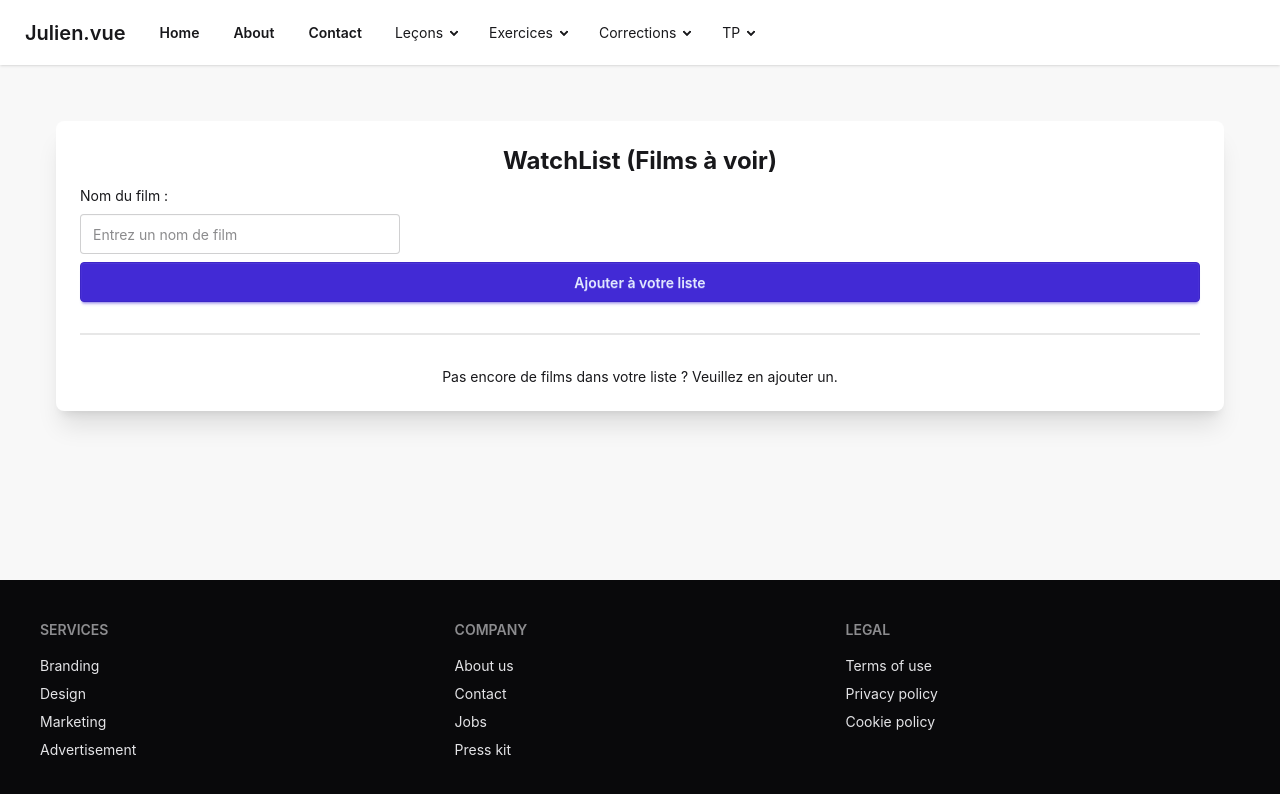
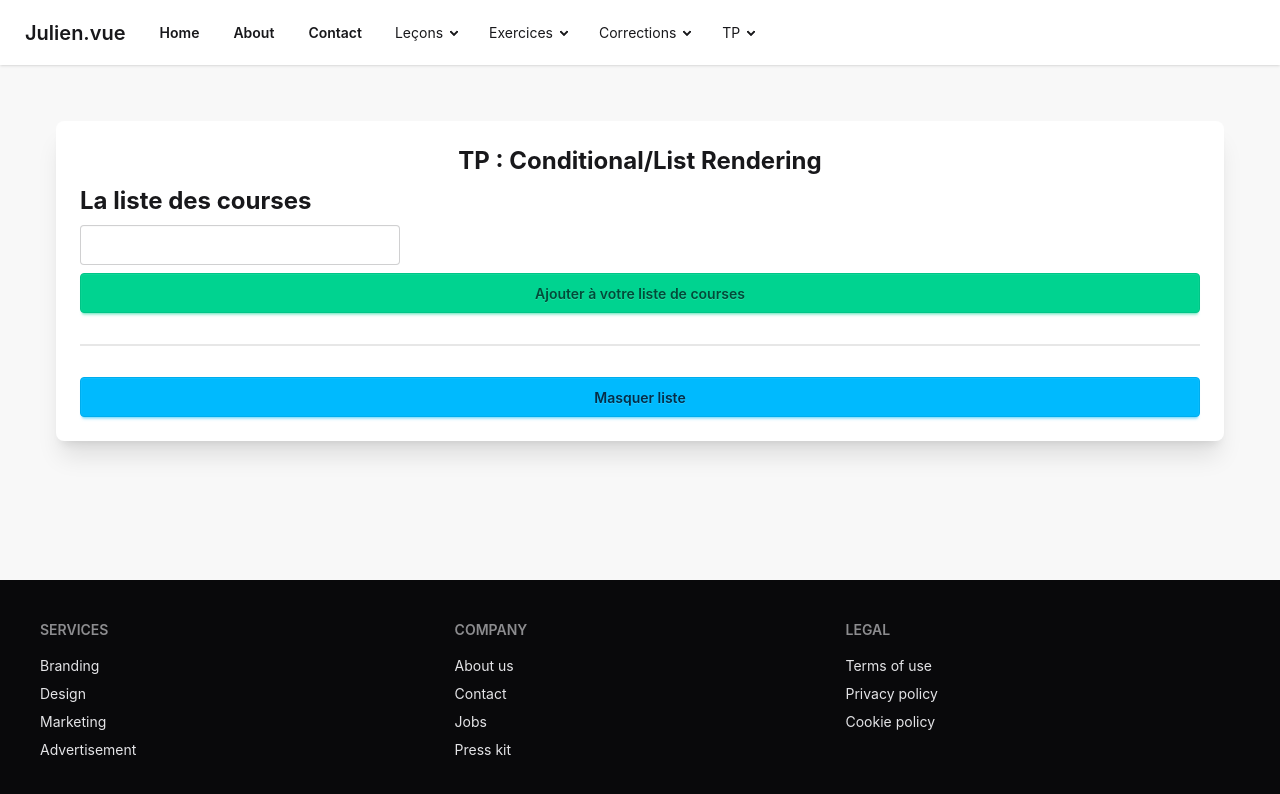
Before and after one commit to juliencongras/julien.vue, a Vue app: page /tp/conditional_list_rendering in a window 1280 px wide. Shown: the top 794 px of the page. Built offline with nearby package versions, Linux system fonts and the light colour scheme.

Commit message:
tp conditional list rendering

```diff
--- a/src/views/tp/tp-conditional-list-rendering.vue
+++ b/src/views/tp/tp-conditional-list-rendering.vue
@@ -2,15 +2,16 @@
     <div class="container mx-auto p-6">
         <div class="card bg-base-100 shadow-xl rounded-box">
             <div class="card-body">
-                <h5 class="text-2xl font-bold text-center">WatchList (Films à voir)</h5>
-                <p>Nom du film :</p>
-                <input type="text" placeholder="Entrez un nom de film" class="input" v-model="addedFilm" />
-                <button class="btn btn-primary" @click="addFilm">Ajouter à votre liste</button>
+                <h5 class="text-2xl font-bold text-center">TP : Conditional/List Rendering</h5>
+                <h5 class="text-2xl font-bold">La liste des courses</h5>
+                <input type="text" class="input" v-model="addedCourse" />
+                <button class="btn btn-success" @click="addCourse">Ajouter à votre liste de courses</button>
                 <div class="divider"></div>
-                <p class="text-center" v-if="mesFilms.length == 0">Pas encore de films dans votre liste ? Veuillez en ajouter un.</p>
-                <div class="badge badge-neutral badge-outline" v-else v-for="(film, index) in mesFilms":key="index" @click="removeFilm(index)">
-                    {{ index + 1 }} - {{ film }} - &#128465;
+                <div v-for="(course, index) in mesCourses":key="index" :style="{display: listVisible?'block':'none'}" @click="removeCourse(index)">
+                    {{ index + 1 }} - {{ course }} - &#128465;
                 </div>
+                <button class="btn btn-info" @click="toggleList" v-if="listVisible">Masquer liste</button>
+                <button class="btn btn-info" @click="toggleList" v-else-if="!listVisible">Afficher liste</button>
             </div>
         </div>
     </div>
@@ -19,14 +20,19 @@
 <script setup>
     import { ref } from 'vue';
 
-    const mesFilms = ref([]);
-    const addedFilm = ref("");
+    const mesCourses = ref([]);
+    const addedCourse = ref("");
+    const listVisible = ref(true)
 
-    function addFilm(){
-        mesFilms.value.push(addedFilm.value);
+    function addCourse(){
+        mesCourses.value.push(addedCourse.value);
     }
 
-    function removeFilm(filmIndex){
-        mesFilms.value.splice(filmIndex, 1);
+    function removeCourse(courseIndex){
+        mesCourses.value.splice(courseIndex, 1);
+    }
+
+    function toggleList(){
+        listVisible.value = !listVisible.value;
     }
 </script>
```
